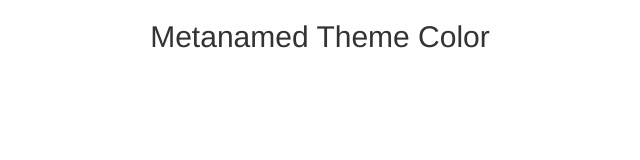
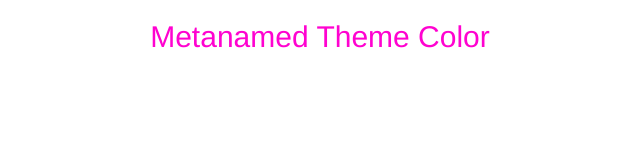
Before and after one commit to Aravindhsiva/theme, a plain HTML site: page index.html in a window 1280 px wide. Shown: the whole page, without its empty margins (320-960 px from the left). Drawn offline with nearby package versions, Linux system fonts and the light colour scheme.

Commit message:
Update index.html

```diff
--- a/index.html
+++ b/index.html
@@ -1,10 +1,15 @@
 <html>
 <head>
     <title>Theme Page</title>
-    <meta name="theme-color" content="#a62100">
+    <meta name="theme-color" content="#ff02d0">
     <link rel="icon" href="https://zhuti.htc.com/assets/9fa2a1fdc6aeabc5c8a59e065e7a365a/theme/landing/themelanding_logo.png" type="image/png">
 <link rel="stylesheet" href="https://maxcdn.bootstrapcdn.com/bootstrap/3.3.7/css/bootstrap.min.css"><script src="https://ajax.googleapis.com/ajax/libs/jquery/3.3.1/jquery.min.js"></script><script src="https://maxcdn.bootstrapcdn.com/bootstrap/3.3.7/js/bootstrap.min.js"></script>
-</head>
+<style>
+    h2{
+     color:#ff02d0;
+    }
+    </style>
+    </head>
 <body>
     <div class="container text-center">
     <h2>Metanamed Theme Color</h2>
```
